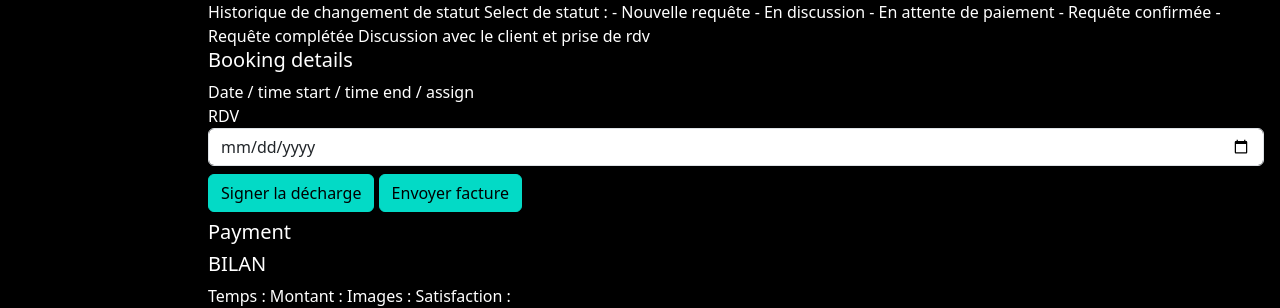
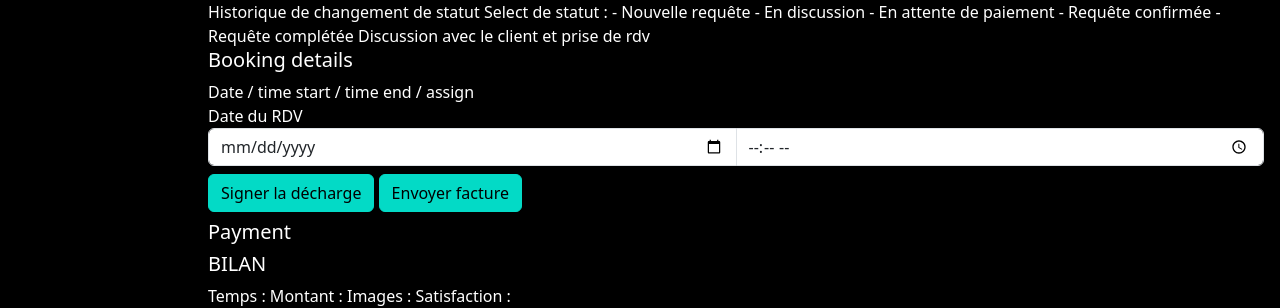
Before and after one commit to easartem/CS50, a Flask app: page /clients in a window 1280 px wide, after a click on "Nouvelle réservation". Shown: the part 1100-1408 px from the top of the page. Run offline with Flask 3, Linux system fonts and the light colour scheme; some libraries are stand-ins or nearby versions.

Commit message:
Mon, Jun 10, 2024, 10:21 PM +02:00

```diff
--- a/project-admin-side/templates/client.html
+++ b/project-admin-side/templates/client.html
@@ -169,9 +169,10 @@
                 <h5>Booking details</h5>
                 Date / time start / time end / assign
                  <div class="form-group">
-                    <label for="id_start_datetime">RDV</label>
+                    <label for="id_start_datetime">Date du RDV</label>
                     <div class='input-group date' id='rdv'>
                         <input type="date" class="form-control"/>
+                        <input type="time" class="form-control"/>
                     </div>
                 </div>
                 <button type="submit" class="btn btn-primary my-2">Signer la décharge</button>
```
